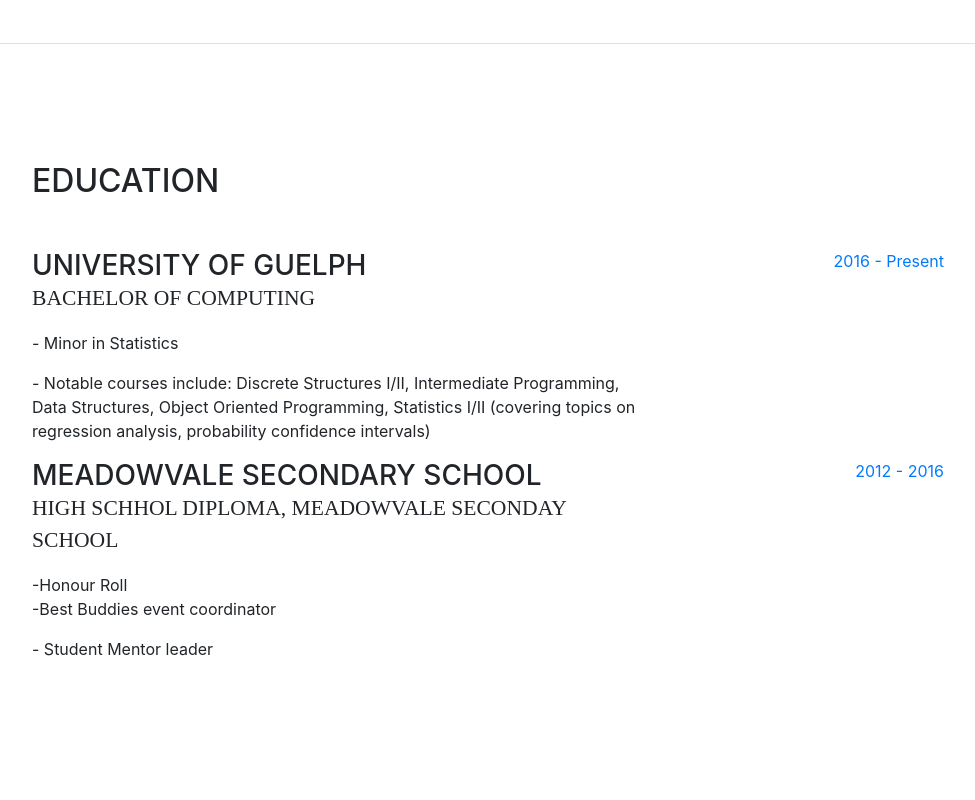
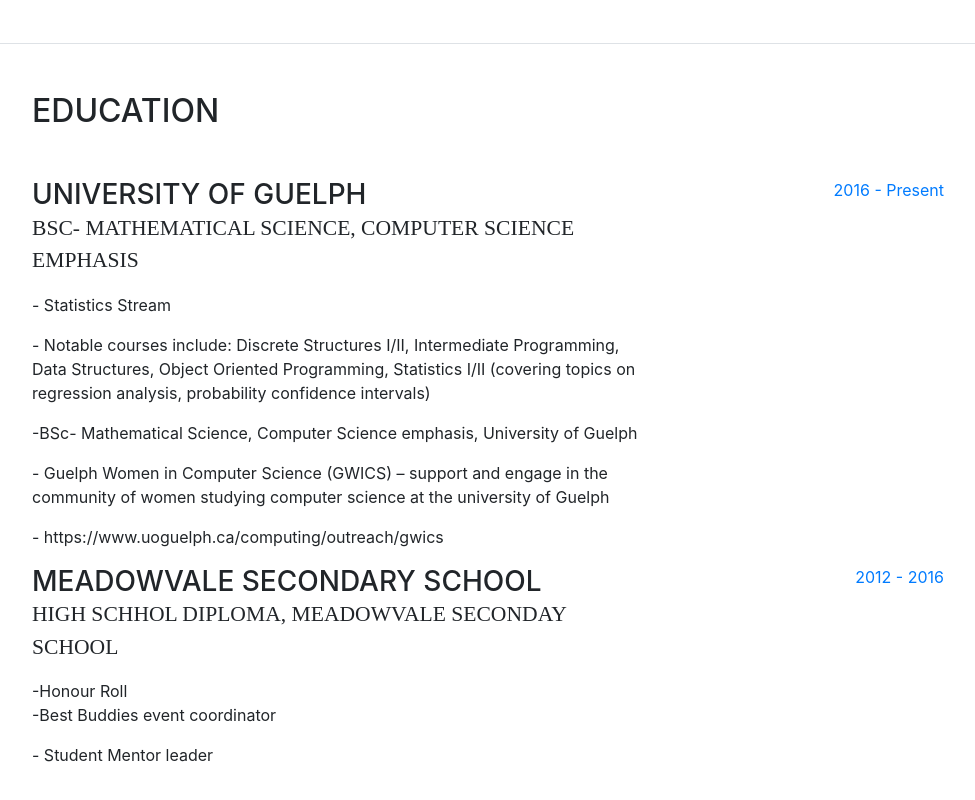
Before and after one commit to Melissa-Kennedy/melissa-kennedy.github.io, a website with bundled scripts: page index.html in a window 1280 px wide. Shown: the part 1556-2356 px from the top of the page, without its empty margins (288-1263 px from the left). Built offline with nearby package versions, Linux system fonts and the light colour scheme; a web font is replaced by a local one.

Commit message:
GWICS update

```diff
--- a/index.html
+++ b/index.html
@@ -126,9 +126,13 @@
           <div class="resume-item d-flex flex-column flex-md-row">
             <div class="resume-content mr-auto">
               <h3 class="mb-0">University of Guelph</h3>
-              <div class="subheading mb-3">Bachelor of Computing</div>
-              <p> - Minor in Statistics </p>
+              <div class="subheading mb-3">BSc- Mathematical Science, Computer Science emphasis </div>
+              <p> - Statistics Stream </p>
             <p>  - Notable courses include: Discrete Structures I/II, Intermediate Programming, Data Structures, Object Oriented Programming, Statistics I/II (covering topics on regression analysis, probability confidence intervals) </p>
+            <p>  -BSc- Mathematical Science, Computer Science emphasis, University of Guelph </p>
+            <p>  - Guelph Women in Computer Science (GWICS) – support and engage in the community of women studying computer science at the university of Guelph</p>
+            <p>          - https://www.uoguelph.ca/computing/outreach/gwics
+
             </div>
             <div class="resume-date text-md-right">
               <span class="text-primary">2016 - Present</span>
```
